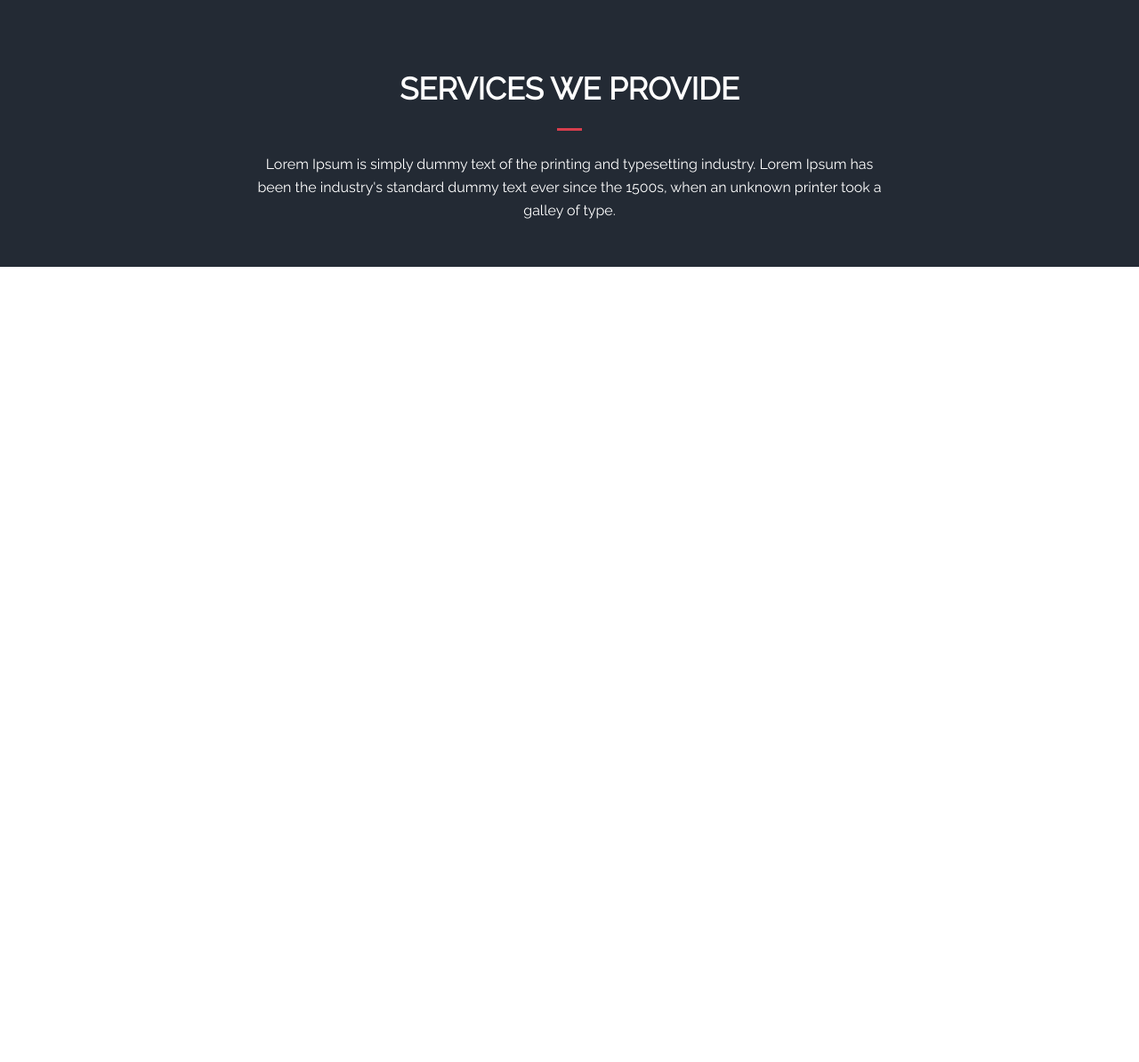
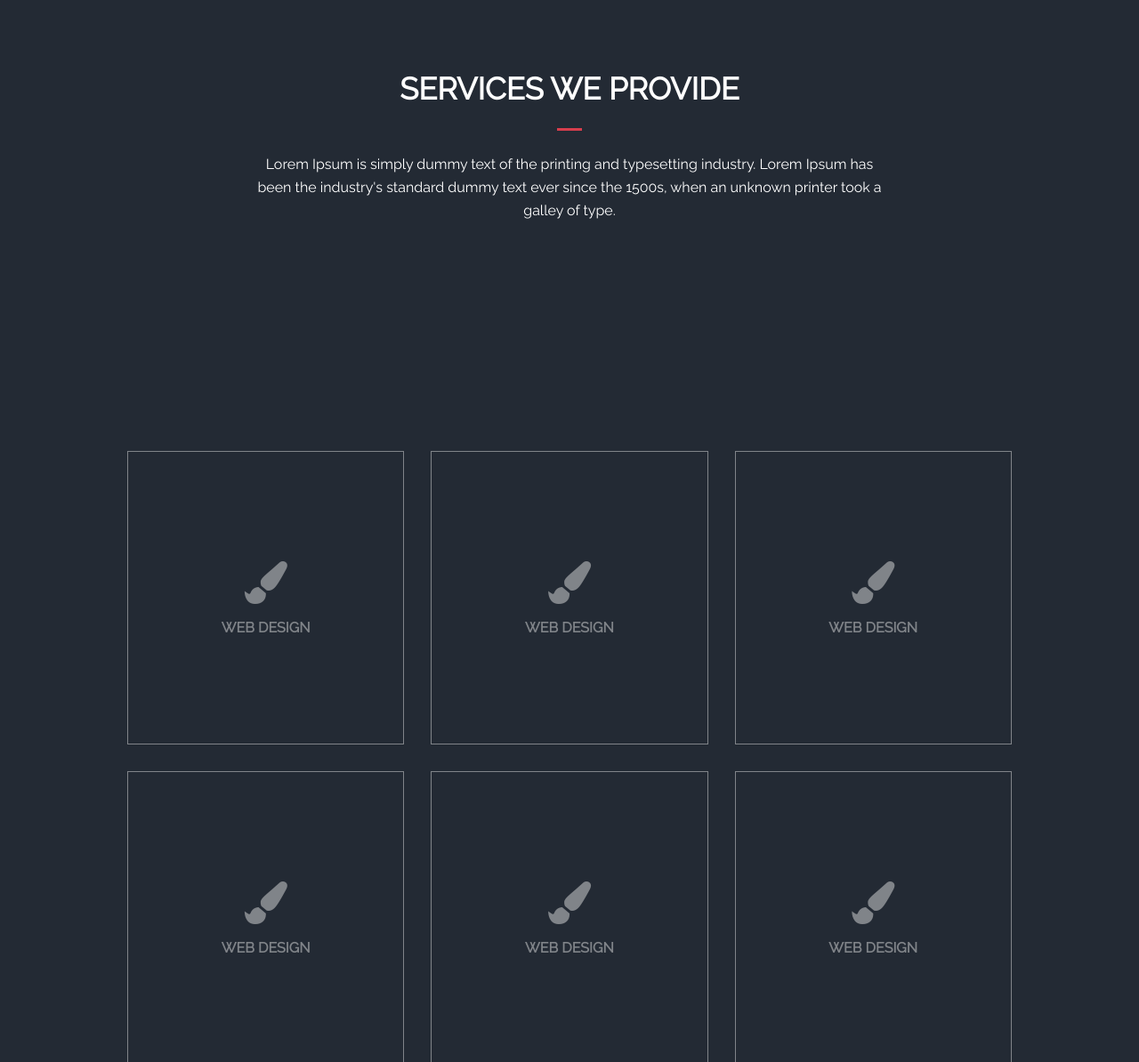
Before and after one commit to DimpalSonkusare/Web-Animation, a plain HTML site: page index.html in a window 1280 px wide. Shown: the part 1606-2800 px from the top of the page at 89% size. Before the commit the page ends 1906 px from the top, so only its background shows below. Drawn offline with Linux system fonts and the light colour scheme.

Commit message:
animation

```diff
--- a/css/style.css
+++ b/css/style.css
@@ -1,42 +1,51 @@
-html,body{
+html,
+body {
     height: 100%;
     width: 100%;
     margin: 0;
 }
-*{
+
+* {
     box-sizing: border-box;
 }
-ul,li{
+
+ul,
+li {
     margin: 0;
     padding: 15px;
     display: inline-block;
 }
-p{
+
+p {
     margin: 0;
     padding: 0;
 }
-a{
+
+a {
     text-decoration: none;
     color: white;
     display: inline-block;
 }
 
-.main-block{
+.main-block {
     width: 100%;
     background-image: url(../images/slide-1.webp);
     background-size: cover;
 }
-.container{
+
+.container {
     width: 80%;
     margin: auto;
     overflow: auto;
 }
-.logo{
+
+.logo {
     width: 27%;
     padding: 15px;
     float: left;
 }
-.menus{
+
+.menus {
     float: left;
     font-family: 'Raleway', sans-serif;
     font-size: 14px;
@@ -45,30 +54,36 @@ a{
     font-weight: 600;
     color: white;
 }
-.menu{
-}
-.red-color{
-        color: #d73e4d;
-}
-.menu:hover{
+
+.menu {}
+
+.red-color {
     color: #d73e4d;
 }
-.block{
+
+.menu:hover {
+    color: #d73e4d;
+}
+
+.block {
     color: white;
     font-family: 'Raleway', sans-serif;
     text-align: center;
     padding: 15% 0px;
 }
-.title{
+
+.title {
     font-size: 32px;
     line-height: 52.8px;
     font-weight: 600;
 }
-.sub-title{
+
+.sub-title {
     font-size: 20px;
     letter-spacing: 1px;
 }
-.button{
+
+.button {
     padding: 0px 15px;
     margin: auto;
     font-size: 14px;
@@ -79,7 +94,8 @@ a{
     position: relative;
     z-index: 3;
 }
-.button:after{
+
+.button:after {
     content: '';
     position: absolute;
     bottom: 0;
@@ -88,7 +104,8 @@ a{
     height: 100%;
     width: 0%;
 }
-.button:before{
+
+.button:before {
     content: '';
     position: absolute;
     left: 0;
@@ -99,6 +116,7 @@ a{
     transition: .3s all;
     background-color: #d73e4d;
 }
+
 .button:hover::before {
     height: 100%;
     width: 100%;
@@ -108,19 +126,22 @@ a{
     height: 100%;
     width: 100%;
 }
-.section-2{
+
+.section-2 {
     width: 55%;
     margin: auto;
     padding: 80px 0px 50px 0px;
     text-align: center;
     font-family: raleway, sans-serif;
 }
-.about-title{
+
+.about-title {
     font-size: 23px;
     font-weight: 700;
     line-height: 30.6px;
 }
-.line{
+
+.line {
     width: 4%;
     height: 3px;
     background-color: #d73e4d;
@@ -128,31 +149,36 @@ a{
     margin: auto;
     margin-bottom: 25px;
 }
-.details{
+
+.details {
     color: #6f6f6f;
-    font-family:raleway, sans-serif;
+    font-family: raleway, sans-serif;
     font-size: 16px;
     line-height: 26px;
 }
-.card{
+
+.card {
     width: 25%;
-    font-family:raleway, sans-serif;
+    font-family: raleway, sans-serif;
     float: left;
     text-align: center;
     padding: 30px;
 }
-.img{
+
+.img {
     text-align: center;
     color: red;
     margin: 10px 0px;
     line-height: 130px;
 }
-.fa:hover{
+
+.fa:hover {
     background-color: #d73e4d;
     color: white;
     transition: .3s all;
 }
-.fa{
+
+.fa {
     padding: 40px 45px;
     border-radius: 50%;
     border-color: #d73e4d;
@@ -160,30 +186,84 @@ a{
     color: black;
     border-style: solid;
 }
-.black-color{
+
+.black-color {
     color: black;
 }
-.name{
+
+.name {
     padding: 10px 0px;
     font-size: 22px;
 }
-.name:hover{
+
+.name:hover {
     transition: .3s all;
     color: #d73e4d;
 }
-.cards{
+
+.cards {
     color: #292929;
     padding: 0px 15px;
     text-align: center;
 }
-.card-button{
+
+.card-button {
     margin: 10px auto;
     text-align: center;
 }
-.bgcolor{
+
+.bgcolor {
     width: 100%;
     background-color: #232a34;
 }
-.white-color{
+
+.white-color {
     color: white;
 }
+
+.block {
+    width: 80%;
+    margin: auto;
+    color: #808489;
+    overflow: auto;
+    font-family: raleway, sans-serif;
+}
+
+.box {
+    width: 33.33%;
+    float: left;
+}
+
+.box-container {
+    padding: 15px;
+}
+
+.contain {
+    padding: 120px 50px;
+    border-color: #808489;
+    border-style: solid;
+    border-width: 0.5px;
+    position: relative;
+}
+
+.icon {
+    font-size: 48px;
+    margin-bottom: 12px;
+}
+
+.icon-name {
+    font-size: 16px;
+    font-weight: 600;
+    line-height: 19.8px;
+}
+
+.box::before {
+    content: "";
+    top: -10px;
+    transition: .3s all;
+    position: absolute;
+}
+
+.box::before:hover {
+    border-color: #d73e4d;
+}
--- a/index.html
+++ b/index.html
@@ -105,7 +105,60 @@
                     <p>Lorem Ipsum is simply dummy text of the printing and typesetting industry. Lorem Ipsum has been the industry's standard dummy text ever since the 1500s, when an unknown printer took a galley of type.</p>
                 </div>
             </div>
+                <div class="block">
+                    <div class="box">
+                        <div class="box-container">
+                            <div class="contain">
+                                <div class="icon"><i class="fas fa-paint-brush"></i></div>
+                                <div class="icon-name">WEB DESIGN</div>
+                            </div>
+                        </div>
+                    </div>
+                <div class="box">
+                        <div class="box-container">
+                            <div class="contain">
+                                <div class="icon"><i class="fas fa-paint-brush"></i></div>
+                                <div class="icon-name">WEB DESIGN</div>
+                            </div>
+                        </div>
+                    </div>
+                <div class="box">
+                        <div class="box-container">
+                            <div class="contain">
+                                <div class="icon"><i class="fas fa-paint-brush"></i></div>
+                                <div class="icon-name">WEB DESIGN</div>
+                            </div>
+                        </div>
+                    </div>
+                <div class="box">
+                        <div class="box-container">
+                            <div class="contain">
+                                <div class="icon"><i class="fas fa-paint-brush"></i></div>
+                                <div class="icon-name">WEB DESIGN</div>
+                            </div>
+                        </div>
+                    </div>
+                <div class="box">
+                        <div class="box-container">
+                            <div class="contain">
+                                <div class="icon"><i class="fas fa-paint-brush"></i></div>
+                                <div class="icon-name">WEB DESIGN</div>
+                            </div>
+                        </div>
+                    </div>
+                <div class="box">
+                        <div class="box-container">
+                            <div class="contain">
+                                <div class="icon"><i class="fas fa-paint-brush"></i></div>
+                                <div class="icon-name">WEB DESIGN</div>
+                            </div>
+                        </div>
+                    </div>
+                </div>
         </div>
+    </section>
+    <section>
+        <div class=""></div>
     </section>
 </body>
 
```
